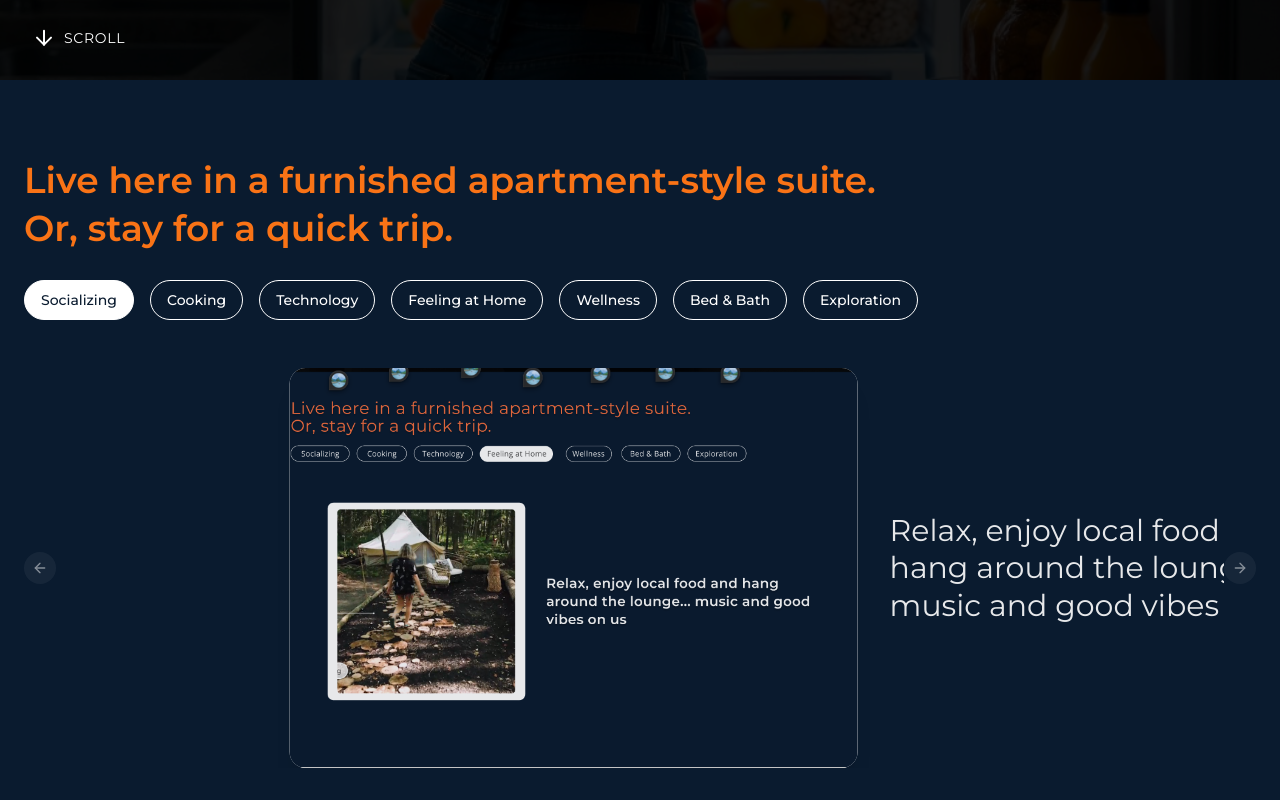
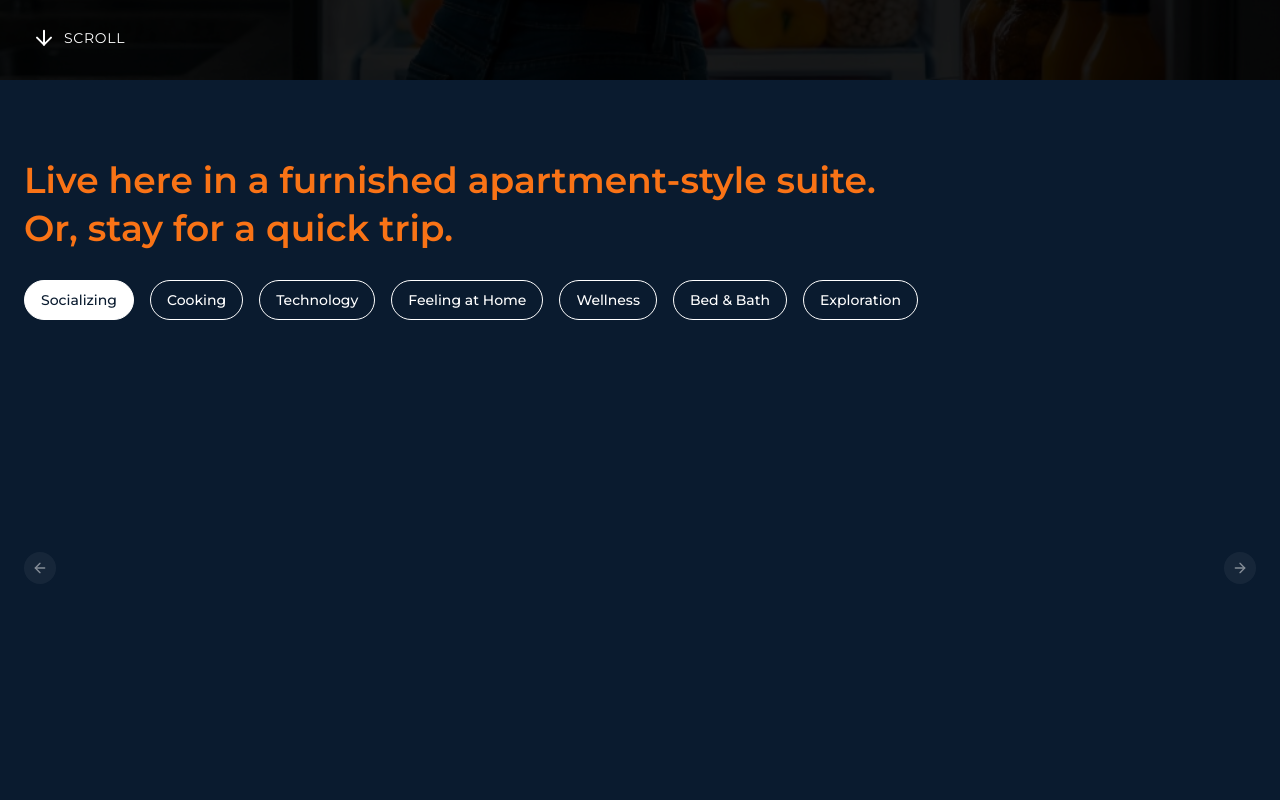
Before and after one commit to Gere0399/parkrise-official, a React (Vite) app: page / in a window 1280 px wide. Shown: the part 720-1520 px from the top of the page. Built offline with nearby package versions, Linux system fonts and the light colour scheme.

Commit message:
Update slide animation style
Changed the animation for the slide in the ContentSection component to enhance smoothness and visual appeal.
[skip gpt_engineer]

```diff
--- a/src/components/ContentSection.tsx
+++ b/src/components/ContentSection.tsx
@@ -49,7 +49,6 @@ export const ContentSection = () => {
   const [autoplayPlugin, setAutoplayPlugin] = useState<ReturnType<typeof AutoplayPlugin> | null>(null);
   const [isManualSelection, setIsManualSelection] = useState(false);
   const [isAnimating, setIsAnimating] = useState(false);
-  const [animationPhase, setAnimationPhase] = useState<'slow' | 'fast' | null>(null);
 
   useEffect(() => {
     const plugin = AutoplayPlugin({
@@ -89,23 +88,14 @@ export const ContentSection = () => {
   }, [isManualSelection]);
 
   const handleSlideChange = () => {
-    setAnimationPhase('slow');
     setIsAnimating(true);
-
-    // First phase: slow scroll (1.5s)
     setTimeout(() => {
-      setAnimationPhase('fast');
-
-      // Second phase: quick slide (0.3s)
-      setTimeout(() => {
-        setActiveTag((prevTag) => {
-          const nextIndex = (tags.indexOf(prevTag) + 1) % tags.length;
-          return tags[nextIndex];
-        });
-        setIsAnimating(false);
-        setAnimationPhase(null);
-      }, 300);
-    }, 1500);
+      setActiveTag((prevTag) => {
+        const nextIndex = (tags.indexOf(prevTag) + 1) % tags.length;
+        return tags[nextIndex];
+      });
+      setIsAnimating(false);
+    }, 800);
   };
 
   const handleTagClick = (tag: string) => {
@@ -153,12 +143,10 @@ export const ContentSection = () => {
         >
           <CarouselContent>
             <CarouselItem key={activeTag}>
-              <div className={`grid grid-cols-2 gap-8 transition-all transform ${
-                animationPhase === 'slow'
-                  ? 'duration-[1500ms] ease-in translate-x-[20%] opacity-90'
-                  : animationPhase === 'fast'
-                    ? 'duration-300 ease-out translate-x-full opacity-0'
-                    : 'duration-0 translate-x-0 opacity-100'
+              <div className={`grid grid-cols-2 gap-8 transition-all duration-800 transform ${
+                isAnimating
+                  ? 'translate-y-4 scale-95 opacity-0'
+                  : 'translate-y-0 scale-100 opacity-100'
               }`}>
                 <div className="bg-white rounded-2xl overflow-hidden shadow-xl">
                   <img
```
